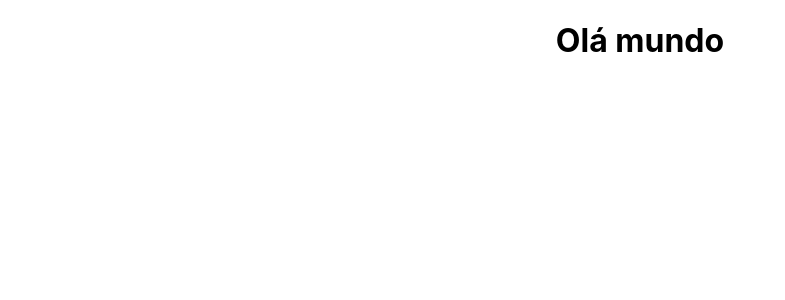
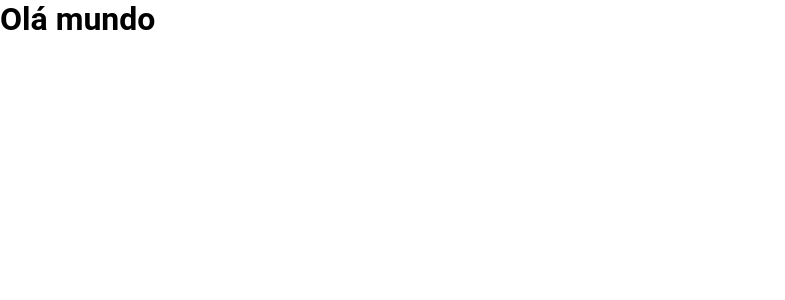
Before and after one commit to jairosl/Sercomp-Web, a React (Create React App) app: page / in a window 1280 px wide. Shown: the top 300 px of the page, without its empty margins (0-785 px from the left). Built offline with nearby package versions, Linux system fonts and the light colour scheme.

Commit message:
Configurando o global.css e os arquivos projeto

```diff
--- a/package.json
+++ b/package.json
@@ -1,6 +1,7 @@
 {
   "name": "sercomp",
   "version": "0.1.0",
+  "main": "index.jsx",
   "private": true,
   "dependencies": {
     "@testing-library/jest-dom": "^4.2.4",
--- a/src/App.css
+++ /dev/null
@@ -1,38 +0,0 @@
-.App {
-  text-align: center;
-}
-
-.App-logo {
-  height: 40vmin;
-  pointer-events: none;
-}
-
-@media (prefers-reduced-motion: no-preference) {
-  .App-logo {
-    animation: App-logo-spin infinite 20s linear;
-  }
-}
-
-.App-header {
-  background-color: #282c34;
-  min-height: 100vh;
-  display: flex;
-  flex-direction: column;
-  align-items: center;
-  justify-content: center;
-  font-size: calc(10px + 2vmin);
-  color: white;
-}
-
-.App-link {
-  color: #61dafb;
-}
-
-@keyframes App-logo-spin {
-  from {
-    transform: rotate(0deg);
-  }
-  to {
-    transform: rotate(360deg);
-  }
-}
--- a/src/App.jsx
+++ b/src/App.jsx
@@ -1,5 +1,5 @@
 import React from 'react';
-import './App.css';
+import './Global.css';
 
 function App() {
   return (
--- /dev/null
+++ b/src/Global.css
@@ -0,0 +1,22 @@
+* {
+  margin: 0;
+  padding: 0;
+  box-sizing: border-box;
+}
+
+html, body, #root {
+  height: 100%;
+}
+
+*, button, input {
+  border: 0;
+  outline: 0;
+  font-family: 'Roboto', sans-serif;
+}
+:root {
+  --primary: #5C3BA0;
+  --secondary: #4369A2;
+  --tertiary: #27AE60;
+
+  --white: #FFF;
+}
--- a/src/index.css
+++ /dev/null
@@ -1,13 +0,0 @@
-body {
-  margin: 0;
-  font-family: -apple-system, BlinkMacSystemFont, 'Segoe UI', 'Roboto', 'Oxygen',
-    'Ubuntu', 'Cantarell', 'Fira Sans', 'Droid Sans', 'Helvetica Neue',
-    sans-serif;
-  -webkit-font-smoothing: antialiased;
-  -moz-osx-font-smoothing: grayscale;
-}
-
-code {
-  font-family: source-code-pro, Menlo, Monaco, Consolas, 'Courier New',
-    monospace;
-}
--- a/src/index.js
+++ b/src/index.jsx
@@ -1,6 +1,5 @@
 import React from 'react';
 import ReactDOM from 'react-dom';
-import './index.css';
 import App from './App';
 
 ReactDOM.render(
```
